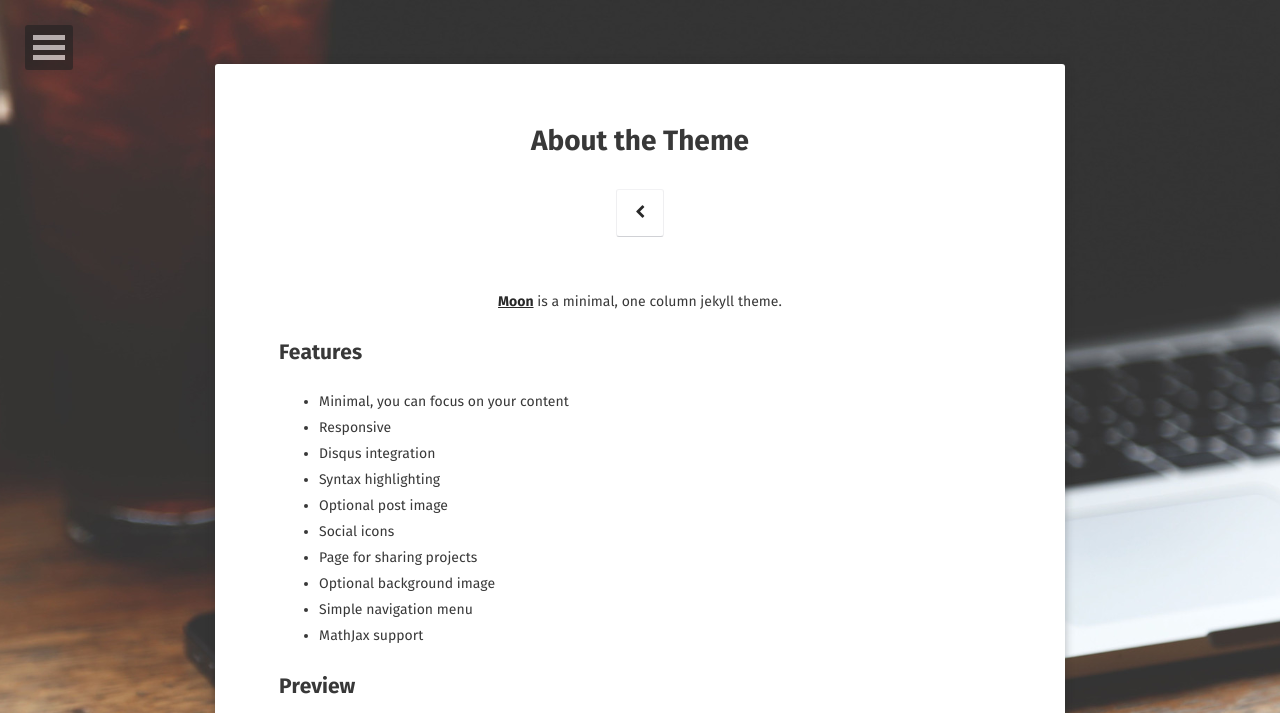
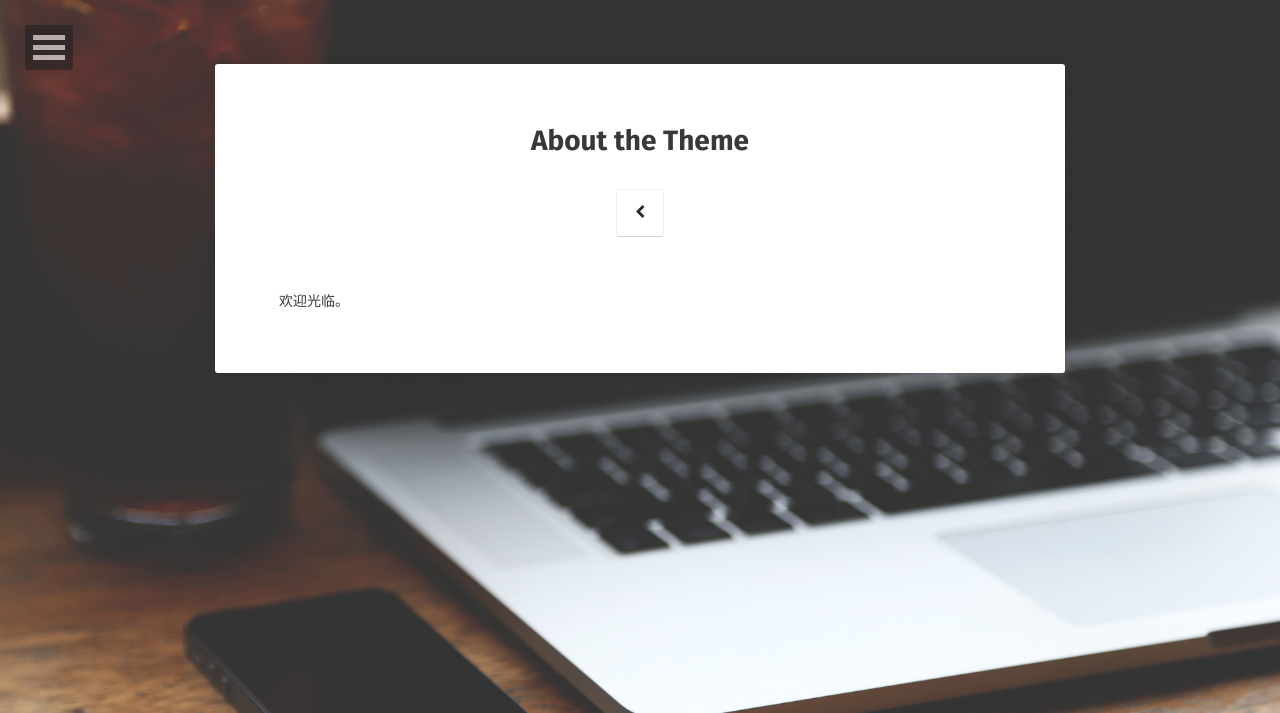
Before and after one commit to lonelydrunk/Moon, a Jekyll site: the page built from about/index.md, in a window 1280 px wide. Shown: the top 713 px of the page. Built offline with Jekyll 4.4.1, drawn with Linux system fonts in a browser that asks for light colours; some web fonts are replaced; some of the changed text lies outside the part shown; grey boxes are pictures that could not be loaded.

Commit message:
Update index.md

```diff
--- a/about/index.md
+++ b/about/index.md
@@ -1,37 +1,9 @@
 ---
 layout: page
 title: About the Theme
-tags: [about, Jekyll, theme, moon]
+tags: [about]
 date: 2016-03-21
 comments: false
 ---
 
-<center><a href="http://taylantatli.github.io/Moon"><b>Moon</b></a> is a minimal, one column jekyll theme.</center>
-
-## Features
-* Minimal, you can focus on your content
-* Responsive
-* Disqus integration
-* Syntax highlighting
-* Optional post image
-* Social icons
-* Page for sharing projects
-* Optional background image
-* Simple navigation menu
-* MathJax support
-
-## Preview
-
-{% capture images %}
-    https://cloud.githubusercontent.com/assets/754514/14509720/61c61058-01d6-11e6-93ab-0918515ecd56.png
-    https://cloud.githubusercontent.com/assets/754514/14509716/61ac6c8e-01d6-11e6-879f-8308883de790.png
-{% endcapture %}
-{% include gallery images=images caption="Screenshots of Moon Theme" cols=2 %}
-
-See a [live version of Moon](http://taylantatli.github.io/Moon) hosted on GitHub.
-
-## Getting Started
-
-To learn how to install and use this theme check out the [Setup Guide](http://taylantatli.me/Moon/moon-theme/) for more information.
-
-[Install Moon](https://github.com/TaylanTatli/Moon){: .btn}
+欢迎光临。
```
